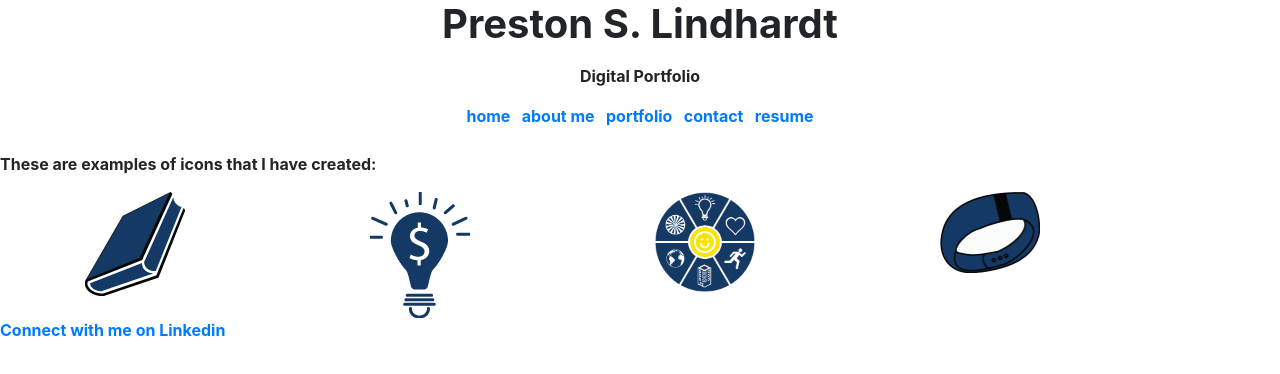
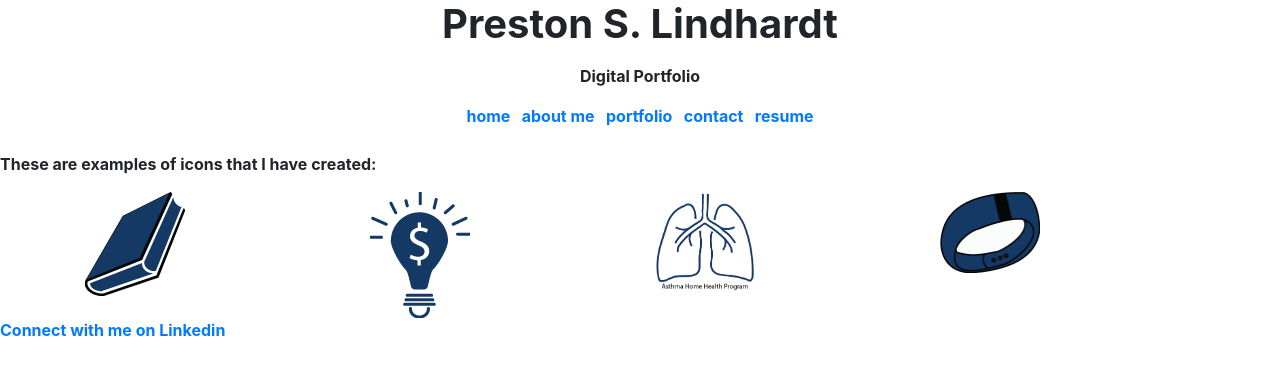
Before and after one commit to prestonlindhardt/EDPS6560PrestonLindhardtV.2, a plain HTML site: page index.html in a window 1280 px wide. Drawn offline with nearby package versions, Linux system fonts and the light colour scheme.

Commit message:
Update index.html

```diff
--- a/index.html
+++ b/index.html
@@ -52,7 +52,7 @@
       <img width=100px height="auto" alt="financial literacy image" src="images/Finalcial-Literacy-Bulb-Graphic-Blue.png">
     </div>
     <div class="col-sm">
-      <img height="auto" width="100px" src="images/Health-Mastery-Graphic.png">
+      <img height="auto" width="100px" src="images/asthma-home-health-graphic.png">
     </div>
        <div class="col-sm">
       <img height="auto" width="100px" src="Images/Fitness-Tracker-logo-design-Blue.png">
```
